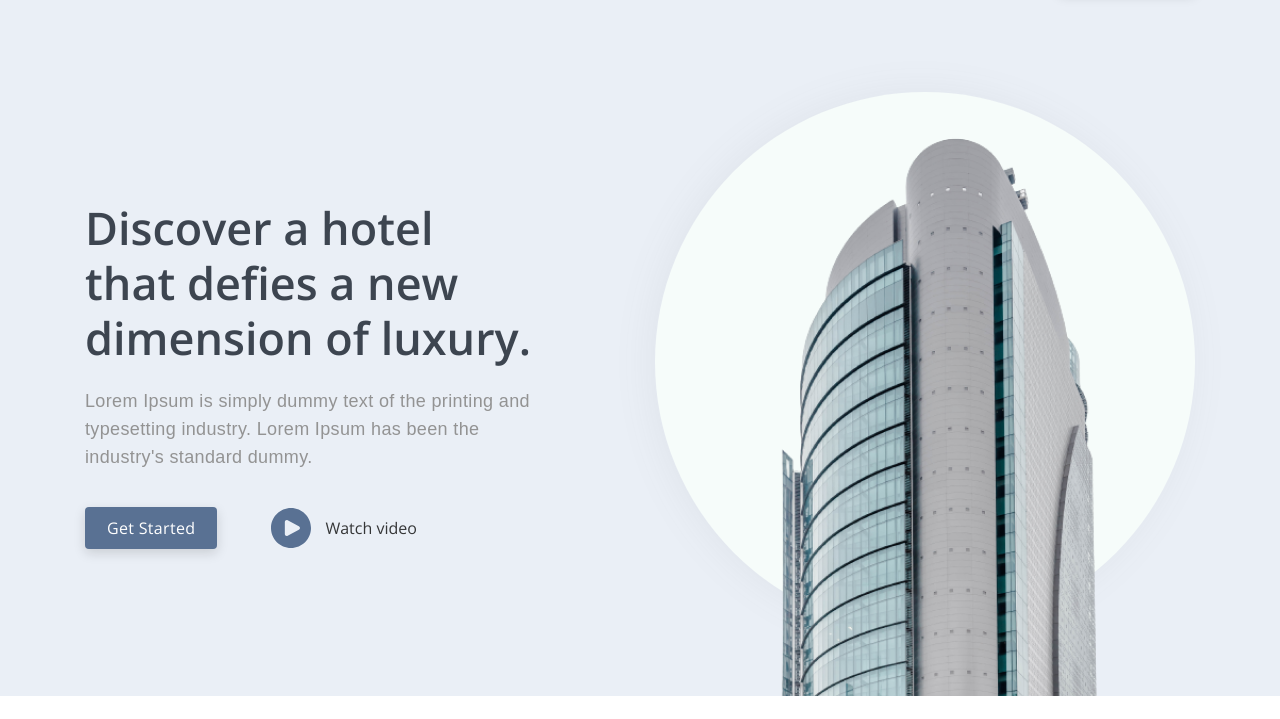
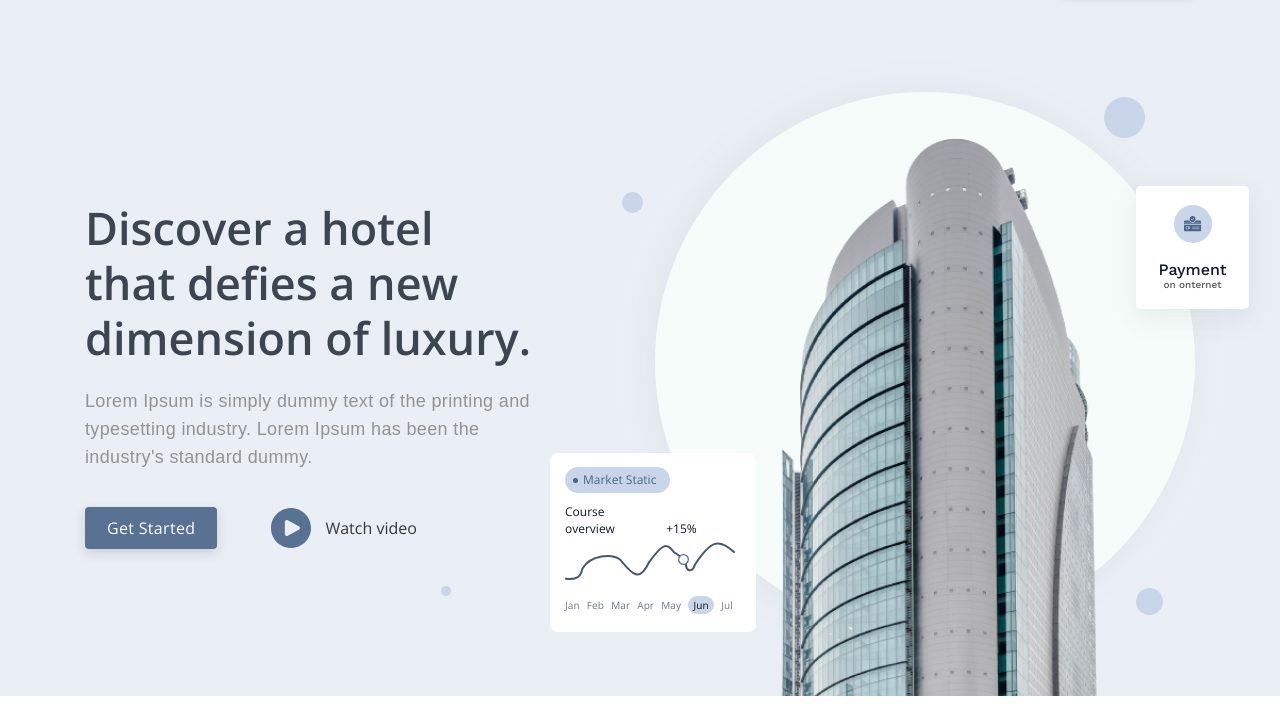
Before and after one commit to Dmitrii23748/hotel, a plain HTML site: page index.html in a window 1280 px wide. Shown: the part 81-800 px from the top of the page. Drawn offline with nearby package versions, Linux system fonts and the light colour scheme; files whose address does not match are found by name; a web font is replaced by a local one.

Commit message:
feat: add decor

```diff
--- a/css/main.css
+++ b/css/main.css
@@ -93,8 +93,29 @@ body {
 }
 
 .header-content__text {
+  position: relative;
   max-width: 450px;
   padding-top: 108px;
+}
+
+.header-content__text::after {
+  content: "";
+  position: absolute;
+  top: 100px;
+  right: -108px;
+  background: url("../assets/images/calendar/elips-3.svg");
+  width: 21px;
+  height: 21px;
+}
+
+.header-content__text::before {
+  content: "";
+  position: absolute;
+  bottom: 36px;
+  right: 84px;
+  background: url("../assets/images/calendar/elips-4.svg");
+  width: 10px;
+  height: 10px;
 }
 
 .header-content__text-title {
@@ -141,6 +162,7 @@ body {
 }
 
 .header-content__img-block {
+  position: relative;
   width: 540px;
   height: 540px;
   border-radius: 50%;
@@ -148,10 +170,143 @@ body {
   box-shadow: -5px 0px 39px rgba(118, 118, 118, 0.08);
 }
 
+.header-content__img-block::after {
+  content: "";
+  position: absolute;
+  top: 5px;
+  right: 50px;
+  background: url("../assets/images/calendar/elips-1.svg");
+  width: 41px;
+  height: 41px;
+}
+
+.header-content__img-block::before {
+  content: "";
+  position: absolute;
+  bottom: 17px;
+  right: 32px;
+  background: url("../assets/images/calendar/elips-2.svg");
+  width: 27px;
+  height: 27px;
+}
+
 .header-content__img-build {
   position: absolute;
   bottom: -64px;
   left: 124px;
+}
+
+.calendar {
+  position: absolute;
+  bottom: 0;
+  left: -105px;
+  width: 206px;
+  padding: 14px 23px 14px 15px;
+  background: #ffffff;
+  border-radius: 8px;
+}
+
+.calendar__market {
+  position: relative;
+  font-weight: 400;
+  font-size: 12px;
+  color: #4c6487;
+  padding: 0 13px 0 18px;
+  background: #c9d6e9;
+  border-radius: 15px;
+  width: 105px;
+  margin-bottom: 10px;
+}
+
+.calendar__market::after {
+  content: "";
+  position: absolute;
+  top: 11px;
+  left: 8px;
+  background: url("../assets/images/calendar/dot-market.svg");
+  width: 5px;
+  height: 5px;
+}
+
+.calendar__text,
+.calendar__procent {
+  display: inline-block;
+  font-weight: 400;
+  font-size: 12px;
+  color: #101828;
+}
+
+.calendar__text {
+  line-height: normal;
+  width: 53px;
+  margin-right: 44px;
+}
+
+.calendar__img {
+  margin-bottom: 12px;
+}
+
+.calendar__list {
+  display: flex;
+  align-items: center;
+  justify-content: space-between;
+}
+
+.calendar__item {
+  font-weight: 400;
+  font-size: 10px;
+  letter-spacing: 0.01em;
+  color: #6d7589;
+}
+.calendar__item.active-day {
+  display: flex;
+  align-items: center;
+  justify-content: center;
+  background: #c9d6e9;
+  border-radius: 11px;
+  color: #131313;
+  width: 26px;
+  height: 18px;
+}
+.payment {
+  position: absolute;
+  top: 94px;
+  right: -54px;
+  text-align: center;
+  width: 113px;
+  padding: 19px 22px;
+  background: #ffffff;
+  box-shadow: 0px 8px 28px rgba(84, 84, 84, 0.1);
+  border-radius: 5px;
+}
+
+.payment-block {
+  display: flex;
+  align-items: center;
+  justify-content: center;
+  margin: 0 auto;
+  width: 38px;
+  height: 38px;
+  border-radius: 50%;
+  background: #c9d6e9;
+  margin-bottom: 17px;
+}
+
+.payment__title {
+  font-family: "Work Sans";
+  font-weight: 500;
+  font-size: 16px;
+  text-align: center;
+  color: #101828;
+  line-height: normal;
+}
+
+.payment__subtitle {
+  font-family: "Work Sans";
+  font-weight: 400;
+  font-size: 10px;
+  color: #565656;
+  line-height: normal;
 }
 
 /* Header-finish */
@@ -388,6 +543,13 @@ input[type="date"]::-webkit-calendar-picker-indicator {
 
 .populer__block-price-text {
   font-size: 18px;
+}
+
+.populer__item-img {
+  width: 350px;
+  height: 264px;
+  object-fit: cover;
+  object-position: center;
 }
 
 /* POPULER ROOM finish */
@@ -885,11 +1047,18 @@ input[type="date"]::-webkit-calendar-picker-indicator {
 }
 
 .news__inner-link-arrow {
-  transition: all .3s ease-in;
+  transition: all 0.3s ease-in;
 }
 
 .news__inner-link:hover .news__inner-link-arrow {
   transform: translateX(10px);
+}
+
+.news__img {
+  width: 350px;
+  height: 316px;
+  object-fit: cover;
+  object-position: center;
 }
 
 /* news finish */
--- a/index.html
+++ b/index.html
@@ -77,7 +77,37 @@
             </div>
           </div>
           <div class="header-content__img">
-            <div class="header-content__img-block"></div>
+            <div class="header-content__img-block">
+
+              <div class="calendar">
+                <p class="calendar__market">Market Static</p>
+                <span class="calendar__text">Course overview</span>
+                <span class="calendar__procent">+15%</span>
+                <img
+                  class="calendar__img"
+                  src="assets/images/calendar/diagram.svg"
+                  alt="img"
+                />
+                <ul class="calendar__list">
+                  <li class="calendar__item">Jan</li>
+                  <li class="calendar__item">Feb</li>
+                  <li class="calendar__item">Mar</li>
+                  <li class="calendar__item">Apr</li>
+                  <li class="calendar__item">May</li>
+                  <li class="calendar__item active-day">Jun</li>
+                  <li class="calendar__item">Jul</li>
+                </ul>
+              </div>
+
+              <div class="payment">
+                <div class="payment-block">
+                  <img class="payment-block__img" src="assets/images/calendar/payment.svg" alt="img">
+                </div>
+                <p class="payment__title">Payment</p>
+                <p class="payment__subtitle">on onternet</p>
+              </div>
+
+            </div>
             <img
               class="header-content__img-build"
               src="assets/images/header/build.png"
```
Also changed, not shown: assets/images/calendar/diagram.svg (added), assets/images/calendar/dot-market.svg (added), assets/images/calendar/elips-1.svg (added), assets/images/calendar/elips-2.svg (added), assets/images/calendar/elips-3.svg (added), assets/images/calendar/elips-4.svg (added), assets/images/calendar/payment.svg (added), assets/video/dot-market.svg (added).
